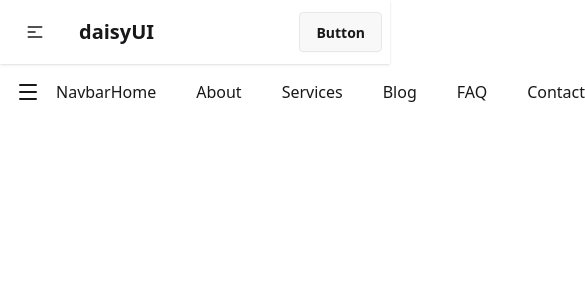
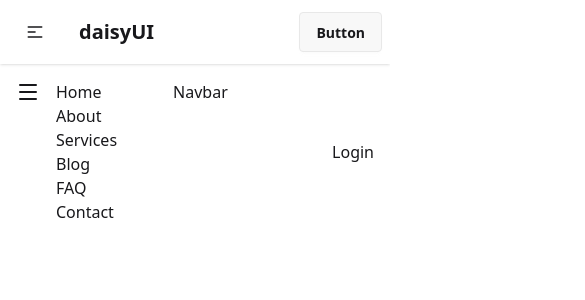
Before and after one commit to afzalhossainraju100/Tailwined-set-up-using-react, a React (Vite) app: page /contact in a window 390 px wide. Shown: the top 300 px of the page, 585 px wide, since content can reach past the window. Built offline with nearby package versions, Linux system fonts and the light colour scheme; a web font is replaced by a local one.

Commit message:
set dynamic menu icon

```diff
--- a/src/component/navbar/NavbarCustom.jsx
+++ b/src/component/navbar/NavbarCustom.jsx
@@ -1,5 +1,6 @@
-import React from "react";
+import React, { useState } from "react";
 import { Menu } from "lucide-react";
+import { X } from "lucide-react";
 const navLinks = [
   {
     id: 1,
@@ -34,20 +35,25 @@ const navLinks = [
 ];
 
 const NavbarCustom = () => {
+  const [open, setOpen] = useState(false);
+  const links = navLinks.map((route) => (
+    <li key={route.id} className="mr-10">
+      <a href={route.path}>{route.name}</a>
+    </li>
+  ));
   return (
     <nav>
       <div className="flex justify-between items-center p-4">
-        <span className="flex gap-4">
-          <Menu className="md:hidden"></Menu>
+        <span className="flex gap-4" onClick={() => setOpen(!open)}>
+          {open ? (
+            <X className="md:hidden"></X>
+          ) : (
+            <Menu className="md:hidden"></Menu>
+          )}
+          <ul className="md:hidden">{links}</ul>
           <h1>Navbar</h1>
         </span>
-        <ul className="flex">
-          {navLinks.map((route) => (
-            <li key={route.id} className="mr-10">
-              <a href={route.path}>{route.name}</a>
-            </li>
-          ))}
-        </ul>
+        <ul className="md:flex hidden">{links}</ul>
         <h1>Login</h1>
       </div>
     </nav>
```
